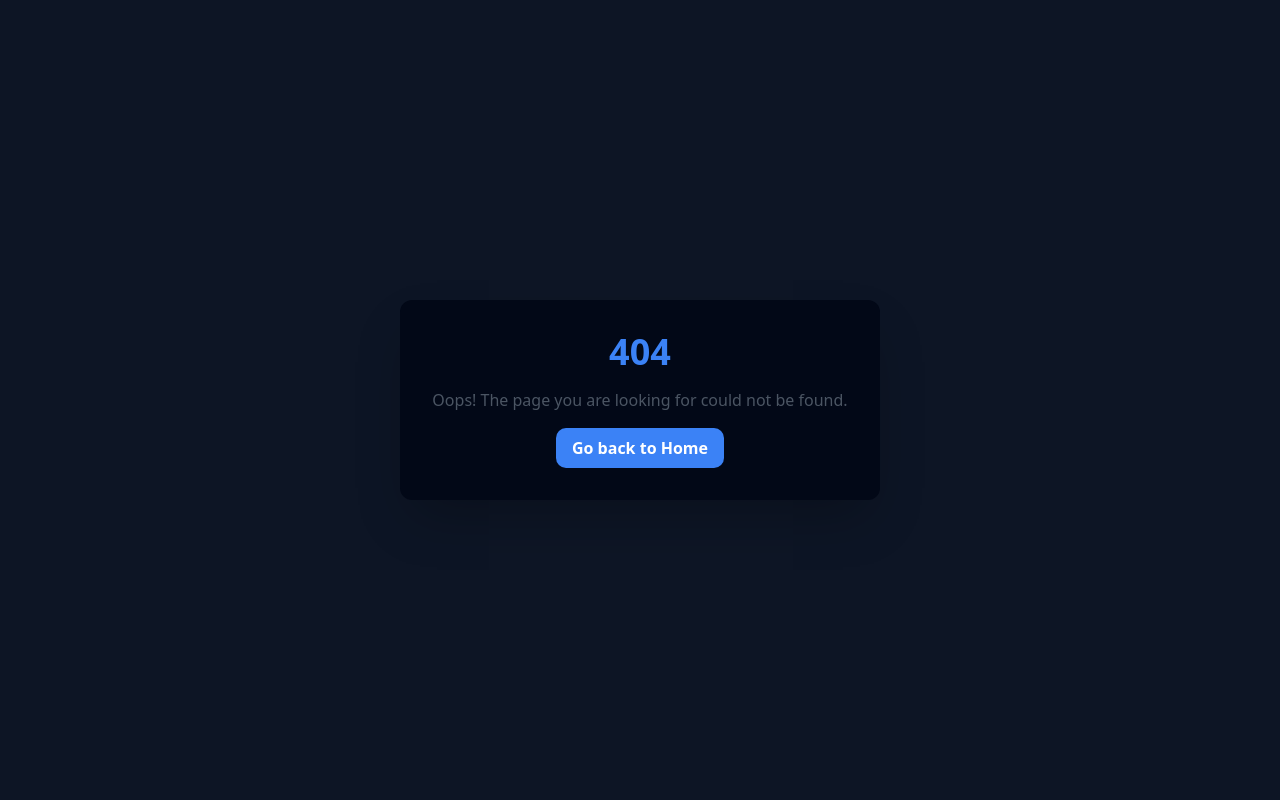
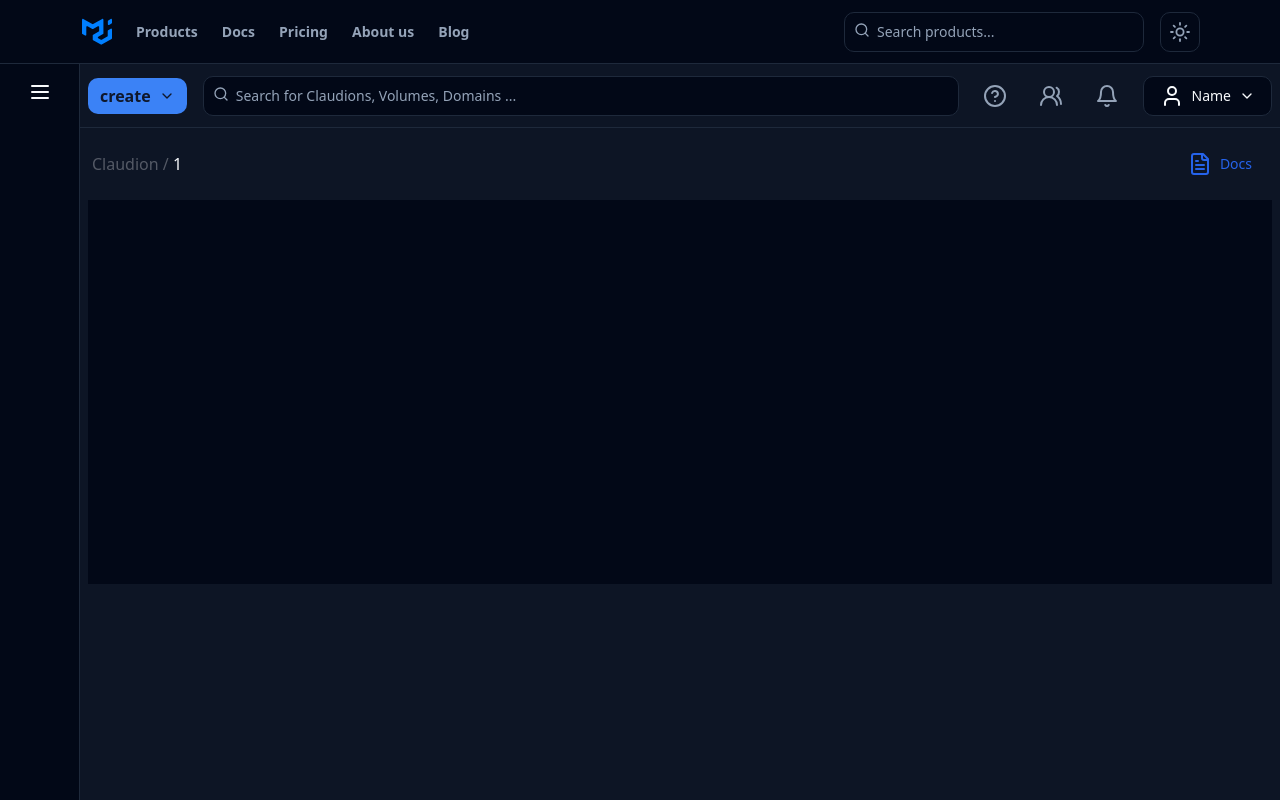
Before and after one commit to rishal-ERPGULF/claudion-portal, a React (Vite) app: page /claudions/1 in a window 1280 px wide. Before the commit this address had no page. Built offline with nearby package versions, Linux system fonts and the light colour scheme.

Commit message:
final before move

```diff
--- a/src/Router/Router.tsx
+++ b/src/Router/Router.tsx
@@ -1,3 +1,4 @@
+import BenchView from "@/pages/BenchView";
 import Home from "@/pages/Home";
 import Pricing from "@/pages/Pricing";
 import _layout from "@/pages/_layout";
@@ -32,6 +33,7 @@ const Router = () => {
         <Route index element={<Home />} />
         <Route path="/pricing" element={<Pricing />} />
         <Route path="/checkout" element={<div>heloo</div>} />
+        <Route path="/claudions/:id" element={<BenchView />} />
       </Route>
     </Routes>
   );
--- /dev/null
+++ b/src/pages/BenchView.tsx
@@ -0,0 +1,28 @@
+import HomeNav from "@/components/ui/HomeNav";
+import { Button } from "@/components/ui/button";
+import { FileText } from "lucide-react";
+import { useParams } from "react-router-dom";
+
+const BenchView = () => {
+  const { id } = useParams<{ id: string }>();
+  return (
+    <main className="flex min-h-[calc(100vh_-_theme(spacing.16))] flex-1 flex-col gap-4 bg-muted/40">
+      <HomeNav />
+      <div className="w-full flex flex-row justify-between px-3 items-center">
+        <div className="text-base text-foreground/30">
+          Claudion / <span className="text-foreground font-medium">{id}</span>
+        </div>
+        <div className="text-base text-blue-600">
+          <Button variant={"ghost"} className="gap-2">
+            <FileText /> Docs
+          </Button>
+        </div>
+      </div>
+      <div className="w-full px-2">
+        <div className="w-full h-96 bg-background"></div>
+      </div>
+    </main>
+  );
+};
+
+export default BenchView;
--- a/src/pages/Home.tsx
+++ b/src/pages/Home.tsx
@@ -53,7 +53,7 @@ const Home = () => {
           <TableBody>
             <TableRow>
               <TableCell
-                className="font-medium text-blue-600 text-nowrap"
+                className="font-medium text-blue-600 text-nowrap cursor-pointer"
                 onClick={() => {
                   navigate("/claudions/1");
                 }}
```
